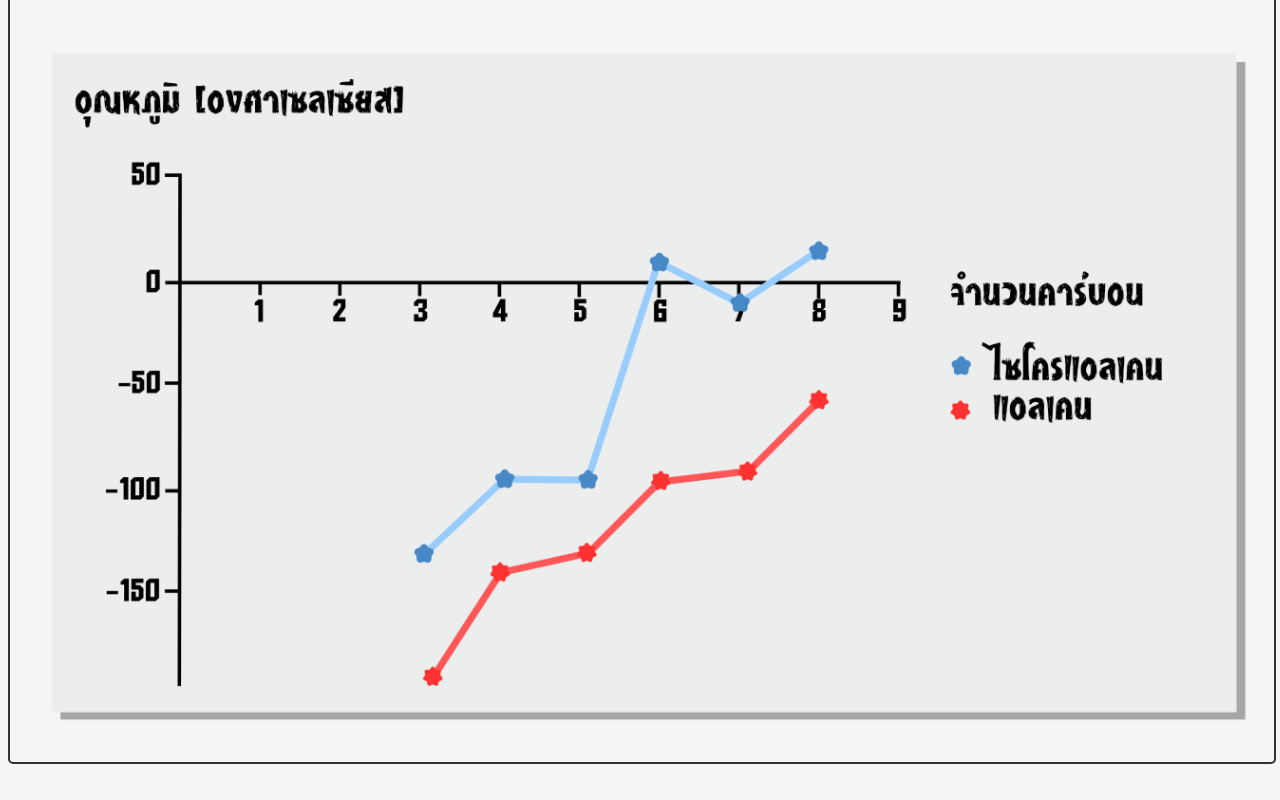
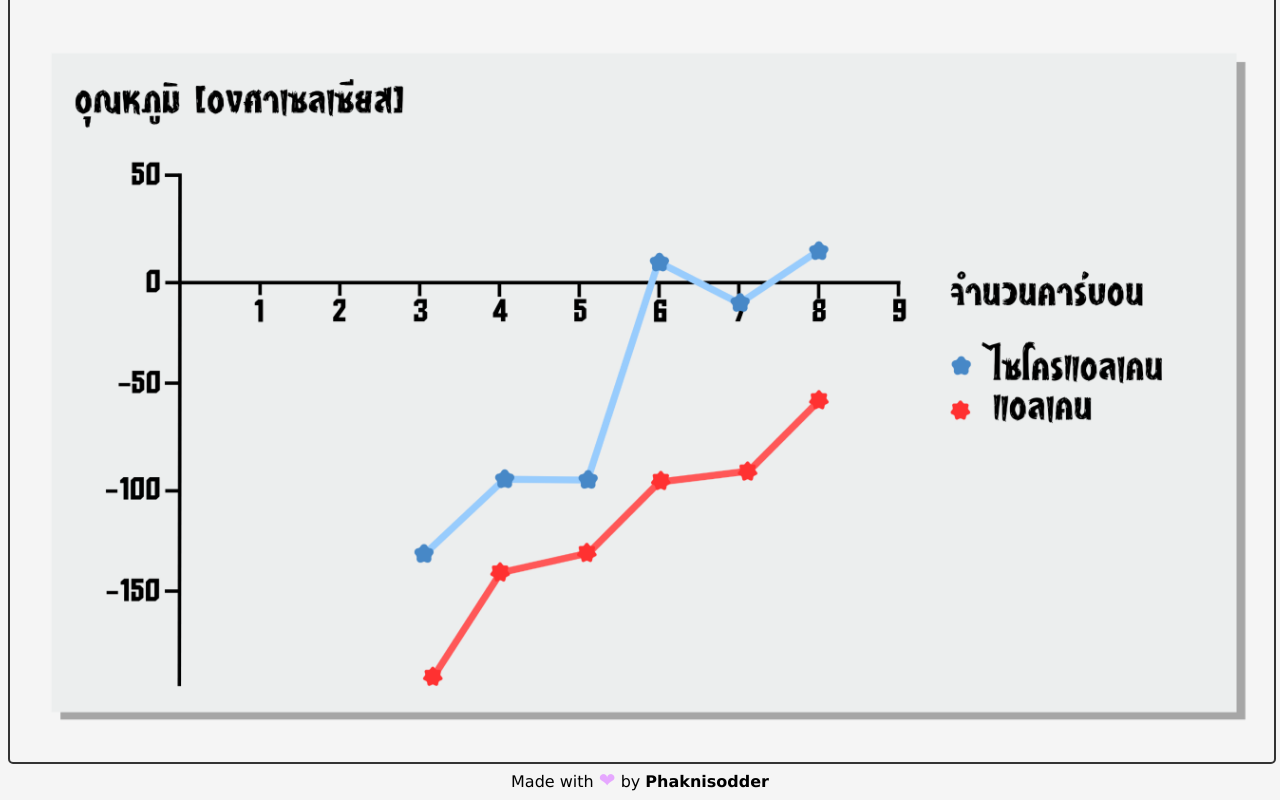
Before and after one commit to Makieza/GIFSTDIS, a plain HTML site: page index.html in a window 1280 px wide. Shown: the part 1500-2300 px from the top of the page. Before the commit the page ends 2276 px from the top, so only its background shows below. Drawn offline with Linux system fonts and the light colour scheme.

Commit message:
Update index.html

```diff
--- a/index.html
+++ b/index.html
@@ -19,6 +19,25 @@
             font-size: 24px;
             margin-top: 20px;
         }
+        .credit a{
+        text-decoration: none;
+        color: rgb(0, 0, 0);
+        font-weight: 800;
+        }
+
+        .credit {
+        text-align: center;
+        font-family: Verdana, Geneva, Tahoma, sans-serif;
+        }
+
+        @media (min-width: 768px) {
+        .footer .credit {
+        text-align: right;
+        }
+
+        .footer .copyright {
+        text-align: left;
+        }
     </style>
 </head>
 <body>
@@ -26,5 +45,6 @@
     <img src="GIF/Schedule.png" alt="Schedule Alkane" width="100%">
     <h1>Graph</h1>
     <img src="GIF/Graph.png" alt="Schedule Alkane" width="100%">
+    <div class="credit">Made with <span style="color:rgb(230, 168, 255);font-size:20px;">❤</span> by <a href="https://instagram.com/phaknisodder">Phaknisodder</a></div>
 </body>
 </html>
```
